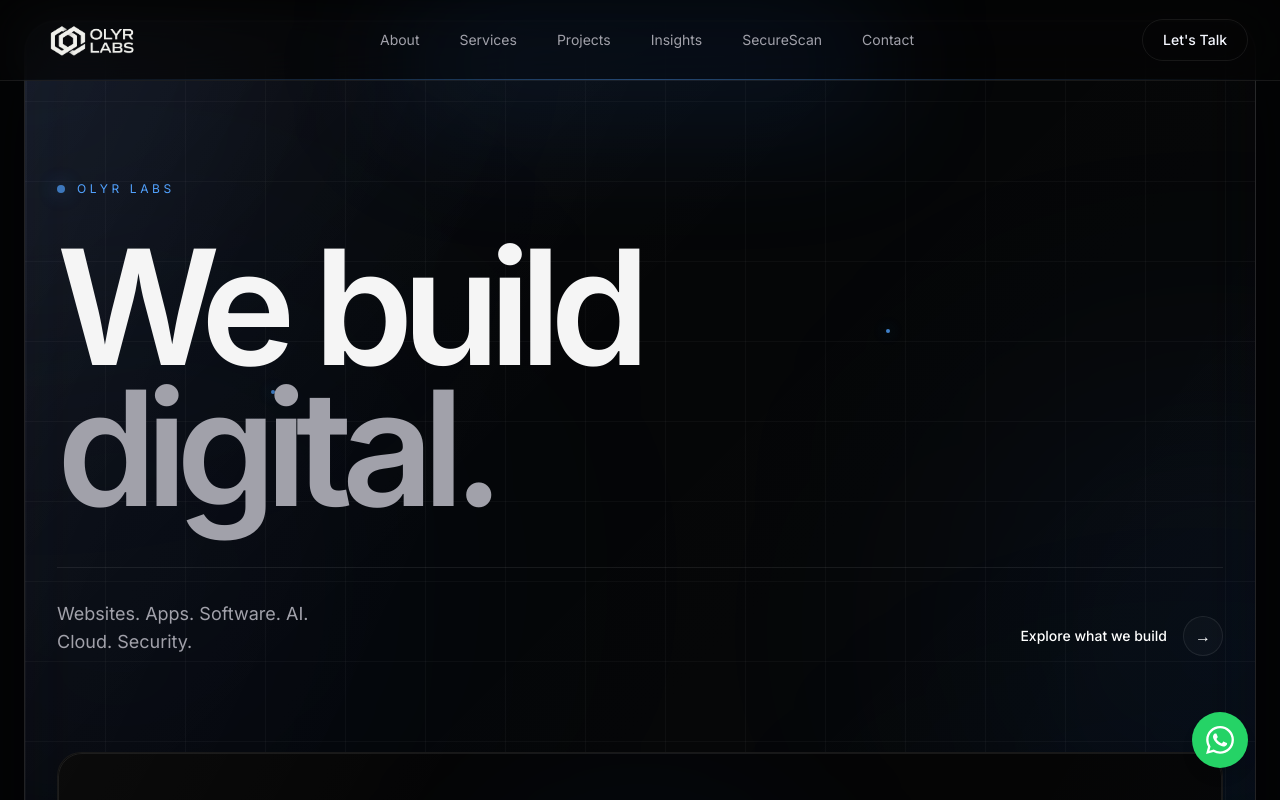
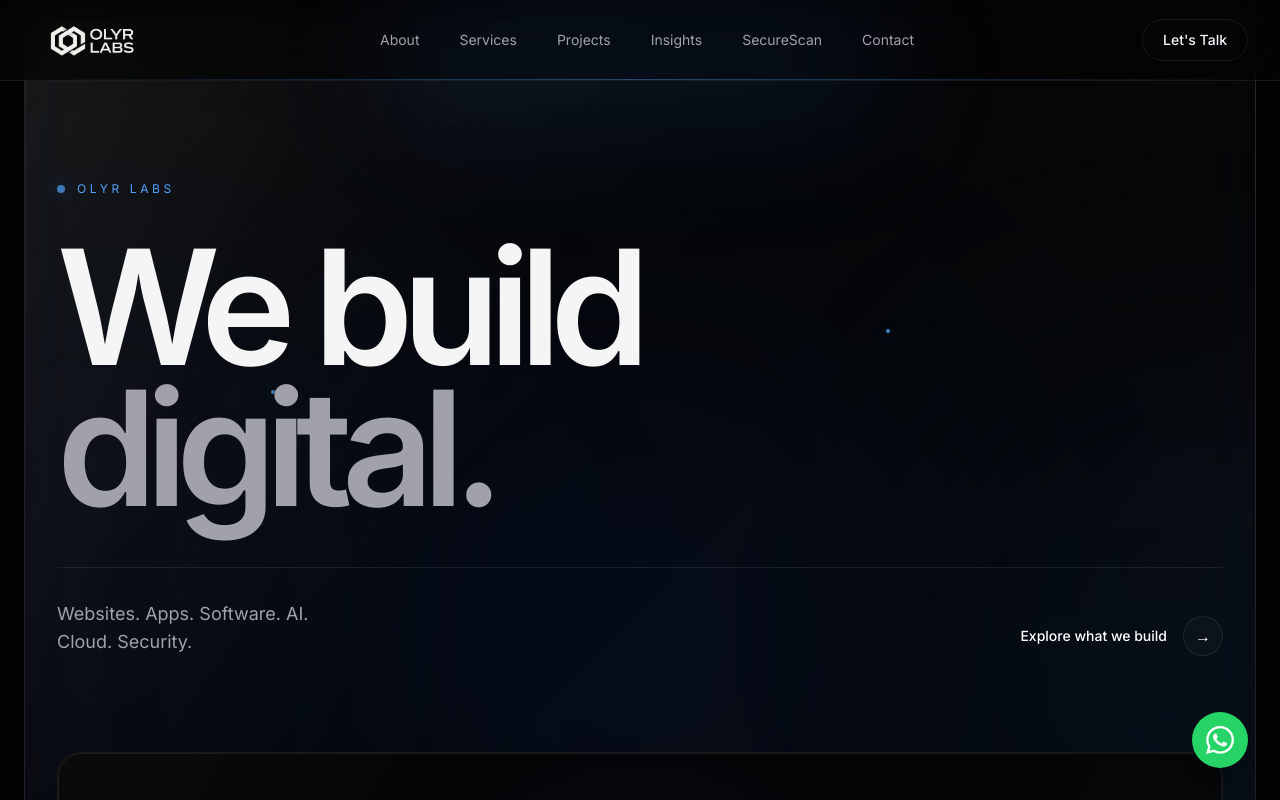
Before and after one commit to OLYR-Labs/website, a Next.js app: page / in a window 1280 px wide. Shown: the top 800 px of the page. Built offline with nearby package versions, Linux system fonts and the light colour scheme.

Commit message:
Update OLYR Labs website

```diff
--- a/components/ReactiveHero.tsx
+++ b/components/ReactiveHero.tsx
@@ -5,14 +5,13 @@ import { useEffect, useRef } from "react";
 export default function ReactiveHero() {
 const containerRef = useRef<HTMLDivElement>(null);
 const glowRef = useRef<HTMLDivElement>(null);
-const gridRef = useRef<HTMLDivElement>(null);
 
 useEffect(() => {
 const container = containerRef.current;
 const glow = glowRef.current;
-const grid = gridRef.current;
 
-if (!container || !glow || !grid) return;
+
+if (!container || !glow) return;
 
 const handleMouseMove = (event: MouseEvent) => {
   const rect = container.getBoundingClientRect();
@@ -25,20 +24,11 @@ const handleMouseMove = (event: MouseEvent) => {
 
   glow.style.left = `${percentX}%`;
   glow.style.top = `${percentY}%`;
-
-  grid.style.transform = `
-    translate(
-      ${(percentX - 50) * 0.08}px,
-      ${(percentY - 50) * 0.08}px
-    )
-  `;
 };
 
 const handleMouseLeave = () => {
   glow.style.left = "50%";
   glow.style.top = "50%";
-
-  grid.style.transform = "translate(0px, 0px)";
 };
 
 container.addEventListener("mousemove", handleMouseMove);
@@ -49,20 +39,18 @@ return () => {
   container.removeEventListener("mouseleave", handleMouseLeave);
 };
 
+
 }, []);
 
-return (
-<div ref={containerRef} className="pointer-events-none absolute inset-0 overflow-hidden" >
-{/* Interactive blue energy */}
-<div ref={glowRef} className="absolute h-[500px] w-[500px] -translate-x-1/2 -translate-y-1/2 rounded-full bg-blue-600/10 blur-[140px] transition-[left,top] duration-700 ease-out" />
+return ( <div
+   ref={containerRef}
+   className="pointer-events-none absolute inset-0 overflow-hidden"
+ >
+{/* Interactive blue energy */} <div
+     ref={glowRef}
+     className="absolute left-1/2 top-1/2 h-[500px] w-[500px] -translate-x-1/2 -translate-y-1/2 rounded-full bg-blue-600/10 blur-[140px] transition-[left,top] duration-700 ease-out"
+   />
 
-  {/* Moving grid */}
-  <div
-    ref={gridRef}
-    className="absolute -inset-20 transition-transform duration-1000 ease-out"
-  >
-    <div className="absolute inset-0 bg-[linear-gradient(to_right,#ffffff08_1px,transparent_1px),linear-gradient(to_bottom,#ffffff08_1px,transparent_1px)] bg-[size:80px_80px]" />
-  </div>
 
   {/* Secondary ambient glow */}
   <div className="absolute -right-40 top-1/3 h-[400px] w-[400px] rounded-full bg-blue-500/10 blur-[140px]" />
@@ -77,5 +65,6 @@ return (
   <div className="absolute left-[35%] top-[75%] h-1 w-1 animate-pulse rounded-full bg-blue-400 shadow-[0_0_15px_rgba(59,130,246,0.9)] [animation-delay:3s]" />
 </div>
 
+
 );
 }
```
